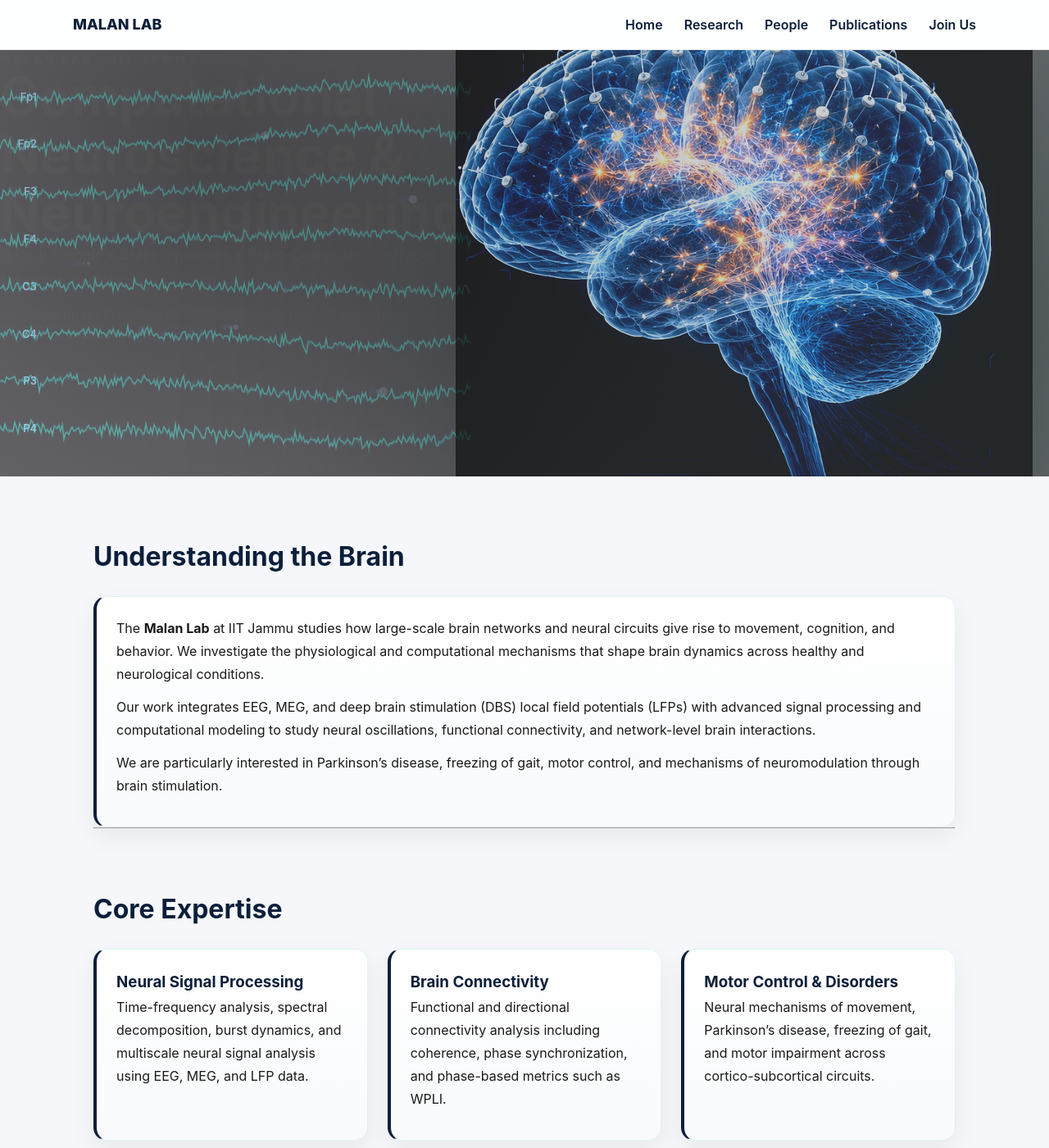
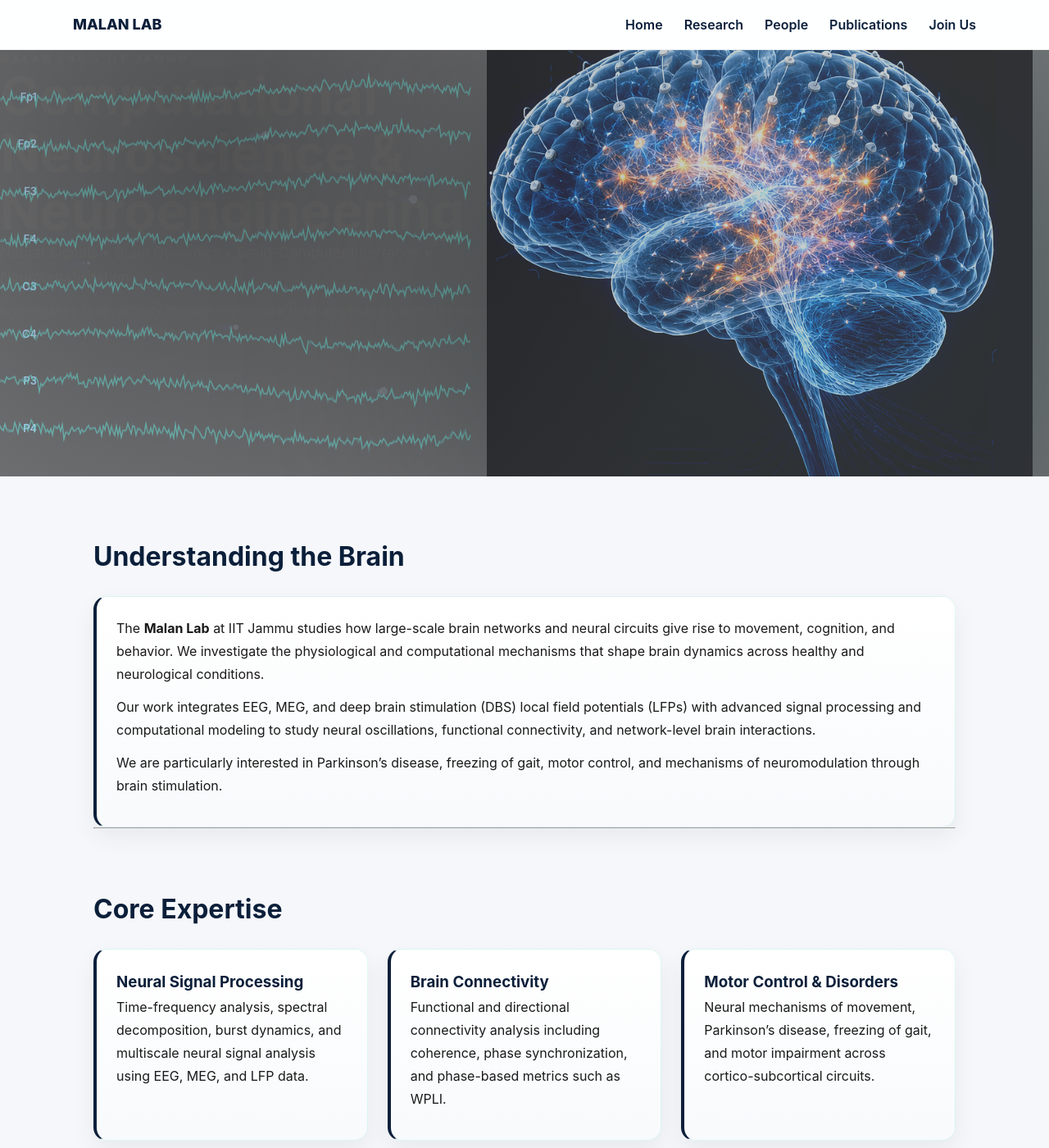
Before and after one commit to malanlab/malanlab.github.io, a Jekyll site: the page built from index.md, in a window 1280 px wide and 1400 px high. Shown: the whole window at 82% size. Built offline with Jekyll 4.4.1, drawn with Linux system fonts in a browser that asks for light colours.

Commit message:
Update style.css

```diff
--- a/assets/style.css
+++ b/assets/style.css
@@ -147,7 +147,7 @@
 }
 
 /* =========================
-   HERO BASE LAYOUT
+   HERO (FINAL CLEAN SYSTEM)
 ========================= */
 
 .hero {
@@ -157,13 +157,11 @@
   min-height: 520px;
   width: 100%;
 
-  display: block;
-
   margin-bottom: var(--space-5);
 }
 
 /* =========================
-   CANVAS LAYER
+   BACKGROUND CANVAS
 ========================= */
 
 .brain-canvas {
@@ -174,12 +172,12 @@
 
   z-index: 1;
 
-  opacity: 0.55;
-  filter: contrast(1.15) brightness(1.1);
+  opacity: 0.5;
+  filter: contrast(1.2) brightness(1.05);
 }
 
 /* =========================
-   OVERLAY LAYER (READABILITY)
+   SOFT READABILITY LAYER
 ========================= */
 
 .hero::before {
@@ -190,11 +188,11 @@
 
   background:
     radial-gradient(circle at 20% 25%, rgba(0,0,0,0.35), transparent 60%),
-    radial-gradient(circle at 80% 60%, rgba(20,184,166,0.10), transparent 55%);
+    radial-gradient(circle at 80% 60%, rgba(20,184,166,0.08), transparent 55%);
 }
 
 /* =========================
-   MAIN LAYOUT CONTAINER
+   CONTENT LAYER
 ========================= */
 
 .hero-inner {
@@ -202,13 +200,12 @@
   inset: 0;
   z-index: 10;
 
-  padding: 40px 50px;
+  padding: 45px 50px;
 
   display: flex;
   flex-direction: column;
-
   justify-content: flex-start;
-  gap: 18px;
+  gap: 16px;
 
   text-align: left;
 }
@@ -219,37 +216,38 @@
 
 .hero-content {
   max-width: 650px;
-  margin: 0;
 }
 
 /* =========================
-   TYPOGRAPHY
+   TYPOGRAPHY (CLEAN)
 ========================= */
 
 .hero-lab {
-  font-size: 13px;
+  font-size: 12px;
   letter-spacing: 4px;
   font-weight: 700;
-  color: #ffffff;
+  color: #fff;
   opacity: 0.9;
 }
 
 .hero h1 {
-  color: #ffffff;
+  color: #fff;
   margin: 0;
+
   font-size: clamp(2.5rem, 5vw, 4rem);
   line-height: 1.1;
-  text-shadow: 0 0 25px rgba(255,255,255,0.12);
+
+  text-shadow: 0 0 20px rgba(255,255,255,0.12);
 }
 
 .tagline {
-  color: #ffffff;
+  color: #fff;
   opacity: 0.9;
-  font-size: 1.15rem;
+  font-size: 1.1rem;
 }
 
 .subtitle {
-  color: #ffffff;
+  color: #fff;
   opacity: 0.75;
   max-width: 700px;
   line-height: 1.6;
@@ -265,21 +263,20 @@
   top: 50%;
   transform: translateY(-50%);
 
-  width: min(760px, 55vw);
+  width: min(720px, 52vw);
 
   z-index: 3;
 
-  opacity: 0.65;
+  opacity: 0.6;
 
   pointer-events: none;
 
   filter:
-    drop-shadow(0 60px 140px rgba(0,0,0,0.75))
-    contrast(1.3)
-    brightness(1.15)
+    drop-shadow(0 60px 140px rgba(0,0,0,0.7))
+    contrast(1.25)
+    brightness(1.1)
     saturate(1.2);
 }
-
 /* =========================
    CARDS
 ========================= */
```
